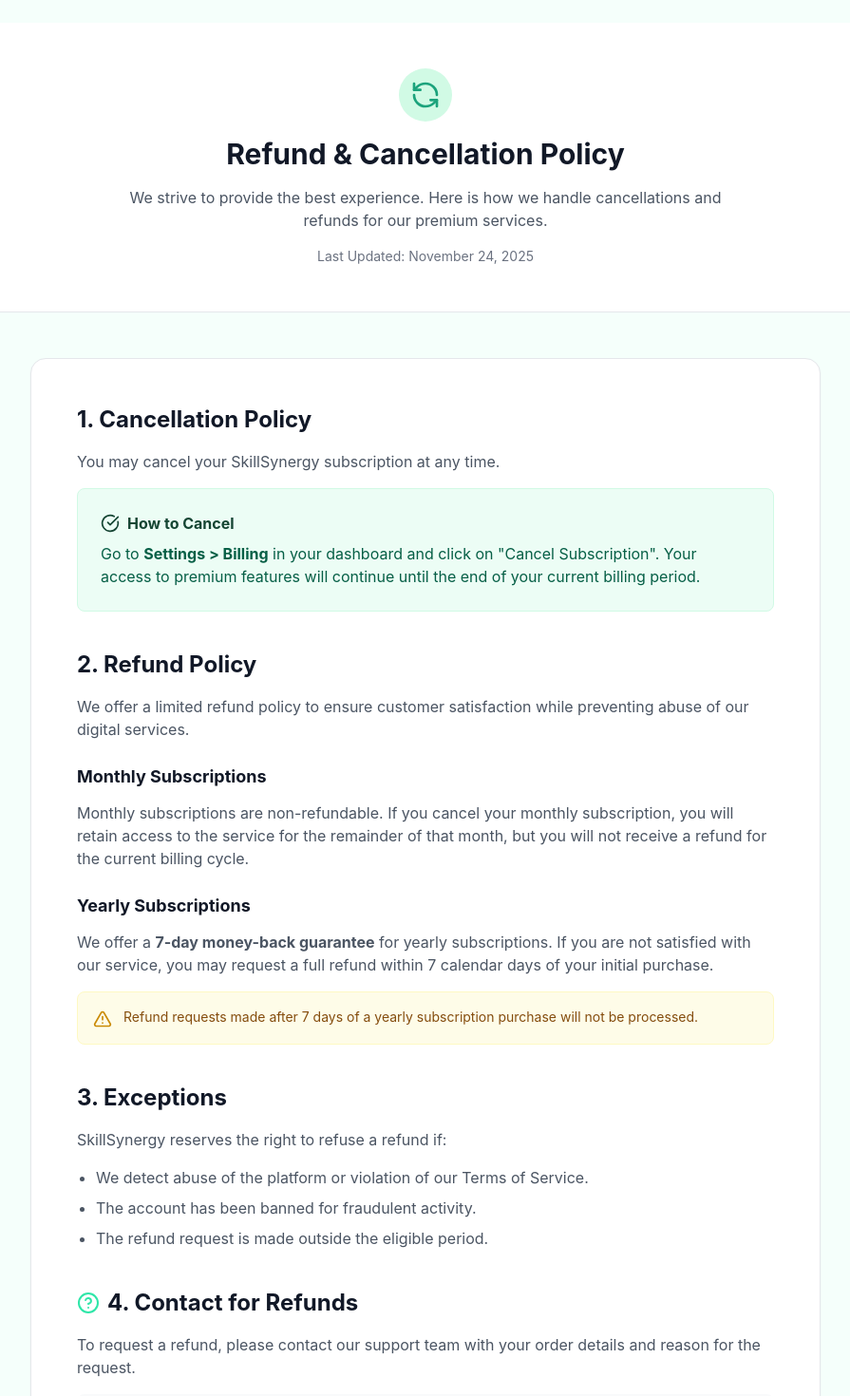
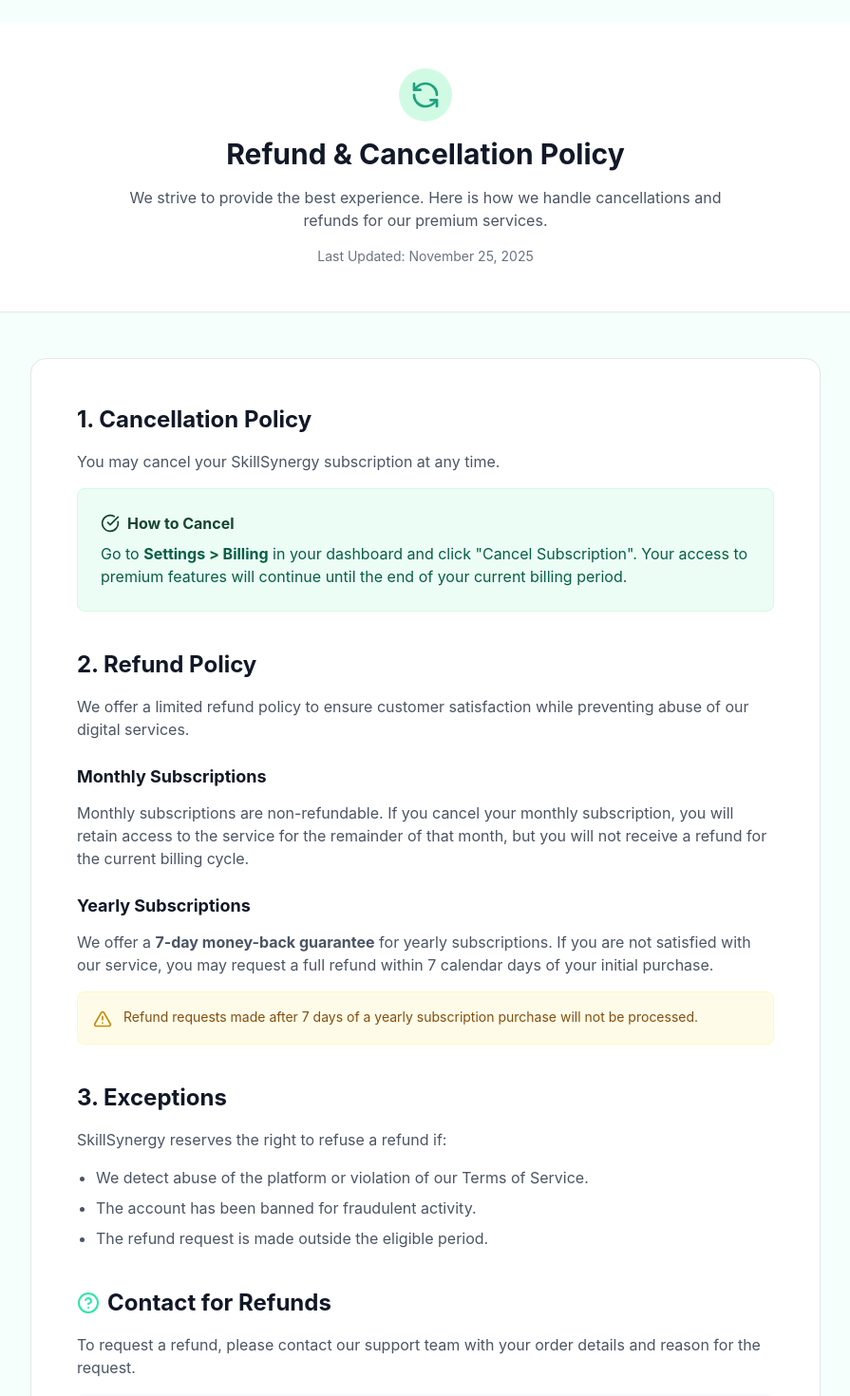
Before and after one commit to Psyodrz/SkillSynergy, a React (Vite) app in the folder client/: page /refund in a window 1280 px wide. Shown: the top 1470 px of the page at 95% size, without its empty margins (192-1087 px from the left). Built offline with nearby package versions, Linux system fonts and the light colour scheme; no server answers.

Commit message:
Update code

```diff
--- a/client/src/pages/CookiePolicyPage.tsx
+++ b/client/src/pages/CookiePolicyPage.tsx
@@ -21,7 +21,7 @@
             This policy explains how SkillSynergy uses cookies and similar technologies to recognize you when you visit our website.
           </p>
           <p className="text-sm text-gray-500 dark:text-gray-500 mt-4">
-            Last Updated: November 24, 2025
+            Last Updated: November 25, 2025
           </p>
         </div>
       </div>
@@ -29,7 +29,7 @@
       {/* Content */}
       <div className="flex-1 max-w-4xl mx-auto px-4 sm:px-6 lg:px-8 py-12">
         <div className="bg-white dark:bg-charcoal-900 rounded-2xl shadow-sm border border-gray-200 dark:border-charcoal-800 p-8 md:p-12 prose dark:prose-invert max-w-none">
-
+          {/* 1. What are cookies? */}
           <section className="mb-10">
             <h2 className="text-2xl font-bold text-gray-900 dark:text-white mb-4 flex items-center gap-2">
               <Info className="w-6 h-6 text-emerald-500" />
@@ -43,6 +43,7 @@
             </p>
           </section>
 
+          {/* 2. Why do we use cookies? */}
           <section className="mb-10">
             <h2 className="text-2xl font-bold text-gray-900 dark:text-white mb-4">
               2. Why do we use cookies?
@@ -50,7 +51,6 @@
             <p className="text-gray-600 dark:text-gray-300 mb-4">
               We use first-party and third-party cookies for several reasons. Some cookies are required for technical reasons in order for our Website to operate, and we refer to these as "essential" or "strictly necessary" cookies. Other cookies also enable us to track and target the interests of our users to enhance the experience on our Online Properties.
             </p>
-
             <div className="grid gap-6 mt-6">
               <div className="bg-gray-50 dark:bg-charcoal-800 p-6 rounded-xl">
                 <h3 className="font-bold text-gray-900 dark:text-white mb-2">Essential Cookies</h3>
@@ -58,16 +58,14 @@
                   These cookies are strictly necessary to provide you with services available through our Website and to use some of its features, such as access to secure areas.
                 </p>
               </div>
-
               <div className="bg-gray-50 dark:bg-charcoal-800 p-6 rounded-xl">
-                <h3 className="font-bold text-gray-900 dark:text-white mb-2">Performance & Functionality Cookies</h3>
+                <h3 className="font-bold text-gray-900 dark:text-white mb-2">Performance &amp; Functionality Cookies</h3>
                 <p className="text-sm text-gray-600 dark:text-gray-400">
                   These cookies are used to enhance the performance and functionality of our Website but are non-essential to their use. However, without these cookies, certain functionality (like videos) may become unavailable.
                 </p>
               </div>
-
               <div className="bg-gray-50 dark:bg-charcoal-800 p-6 rounded-xl">
-                <h3 className="font-bold text-gray-900 dark:text-white mb-2">Analytics & Customization Cookies</h3>
+                <h3 className="font-bold text-gray-900 dark:text-white mb-2">Analytics &amp; Customization Cookies</h3>
                 <p className="text-sm text-gray-600 dark:text-gray-400">
                   These cookies collect information that is used either in aggregate form to help us understand how our Website is being used or how effective our marketing campaigns are, or to help us customize our Website for you.
                 </p>
@@ -75,6 +73,7 @@
             </div>
           </section>
 
+          {/* 3. How can I control cookies? */}
           <section className="mb-10">
             <h2 className="text-2xl font-bold text-gray-900 dark:text-white mb-4 flex items-center gap-2">
               <Settings className="w-6 h-6 text-emerald-500" />
@@ -88,6 +87,7 @@
             </p>
           </section>
 
+          {/* 4. Updates to this Policy */}
           <section className="mb-10">
             <h2 className="text-2xl font-bold text-gray-900 dark:text-white mb-4 flex items-center gap-2">
               <ShieldCheck className="w-6 h-6 text-emerald-500" />
@@ -98,6 +98,7 @@
             </p>
           </section>
 
+          {/* 5. Contact Us */}
           <section className="mb-10">
             <h2 className="text-2xl font-bold text-gray-900 dark:text-white mb-4">
               5. Contact Us
@@ -106,7 +107,6 @@
               If you have any questions about our use of cookies or other technologies, please email us at aditya.s70222@gmail.com.
             </p>
           </section>
-
         </div>
       </div>
       <Footer />
--- a/client/src/pages/PrivacyPage.tsx
+++ b/client/src/pages/PrivacyPage.tsx
@@ -3,7 +3,7 @@
 import { Shield, Lock, Eye, FileText, Server, Globe } from 'lucide-react';
 
 const PrivacyPage = () => {
-  const lastUpdated = "November 24, 2025";
+  const lastUpdated = "November 25, 2025";
 
   return (
     <div className="min-h-screen bg-mint-50 dark:bg-charcoal-950 flex flex-col">
--- a/client/src/pages/RefundPage.tsx
+++ b/client/src/pages/RefundPage.tsx
@@ -16,12 +16,12 @@
           <div className="inline-flex items-center justify-center p-3 bg-emerald-100 dark:bg-emerald-900/30 rounded-full mb-4">
             <RefreshCcw className="w-8 h-8 text-emerald-600 dark:text-emerald-400" />
           </div>
-          <h1 className="text-3xl font-bold text-gray-900 dark:text-white mb-4">Refund & Cancellation Policy</h1>
+          <h1 className="text-3xl font-bold text-gray-900 dark:text-white mb-4">Refund &amp; Cancellation Policy</h1>
           <p className="text-gray-600 dark:text-gray-400 max-w-2xl mx-auto">
             We strive to provide the best experience. Here is how we handle cancellations and refunds for our premium services.
           </p>
           <p className="text-sm text-gray-500 dark:text-gray-500 mt-4">
-            Last Updated: November 24, 2025
+            Last Updated: November 25, 2025
           </p>
         </div>
       </div>
@@ -29,11 +29,9 @@
       {/* Content */}
       <div className="flex-1 max-w-4xl mx-auto px-4 sm:px-6 lg:px-8 py-12">
         <div className="bg-white dark:bg-charcoal-900 rounded-2xl shadow-sm border border-gray-200 dark:border-charcoal-800 p-8 md:p-12 prose dark:prose-invert max-w-none">
-
+          {/* 1. Cancellation Policy */}
           <section className="mb-10">
-            <h2 className="text-2xl font-bold text-gray-900 dark:text-white mb-4">
-              1. Cancellation Policy
-            </h2>
+            <h2 className="text-2xl font-bold text-gray-900 dark:text-white mb-4">1. Cancellation Policy</h2>
             <p className="text-gray-600 dark:text-gray-300 mb-4">
               You may cancel your SkillSynergy subscription at any time.
             </p>
@@ -43,24 +41,21 @@
                 How to Cancel
               </h3>
               <p className="text-emerald-800 dark:text-emerald-200">
-                Go to <strong>Settings {'>'} Billing</strong> in your dashboard and click on "Cancel Subscription". Your access to premium features will continue until the end of your current billing period.
+                Go to <strong>Settings {'>'} Billing</strong> in your dashboard and click "Cancel Subscription". Your access to premium features will continue until the end of your current billing period.
               </p>
             </div>
           </section>
 
+          {/* 2. Refund Policy */}
           <section className="mb-10">
-            <h2 className="text-2xl font-bold text-gray-900 dark:text-white mb-4">
-              2. Refund Policy
-            </h2>
+            <h2 className="text-2xl font-bold text-gray-900 dark:text-white mb-4">2. Refund Policy</h2>
             <p className="text-gray-600 dark:text-gray-300 mb-4">
               We offer a limited refund policy to ensure customer satisfaction while preventing abuse of our digital services.
             </p>
-
             <h3 className="text-lg font-bold text-gray-900 dark:text-white mt-6 mb-3">Monthly Subscriptions</h3>
             <p className="text-gray-600 dark:text-gray-300 mb-4">
               Monthly subscriptions are non-refundable. If you cancel your monthly subscription, you will retain access to the service for the remainder of that month, but you will not receive a refund for the current billing cycle.
             </p>
-
             <h3 className="text-lg font-bold text-gray-900 dark:text-white mt-6 mb-3">Yearly Subscriptions</h3>
             <p className="text-gray-600 dark:text-gray-300 mb-4">
               We offer a <strong>7-day money-back guarantee</strong> for yearly subscriptions. If you are not satisfied with our service, you may request a full refund within 7 calendar days of your initial purchase.
@@ -75,10 +70,9 @@
             </div>
           </section>
 
+          {/* 3. Exceptions */}
           <section className="mb-10">
-            <h2 className="text-2xl font-bold text-gray-900 dark:text-white mb-4">
-              3. Exceptions
-            </h2>
+            <h2 className="text-2xl font-bold text-gray-900 dark:text-white mb-4">3. Exceptions</h2>
             <p className="text-gray-600 dark:text-gray-300 mb-4">
               SkillSynergy reserves the right to refuse a refund if:
             </p>
@@ -89,10 +83,11 @@
             </ul>
           </section>
 
+          {/* 4. Contact for Refunds */}
           <section className="mb-10">
             <h2 className="text-2xl font-bold text-gray-900 dark:text-white mb-4 flex items-center gap-2">
               <HelpCircle className="w-6 h-6 text-emerald-500" />
-              4. Contact for Refunds
+              Contact for Refunds
             </h2>
             <p className="text-gray-600 dark:text-gray-300 mb-4">
               To request a refund, please contact our support team with your order details and reason for the request.
@@ -103,7 +98,6 @@
               <p className="text-gray-600 dark:text-gray-400 mt-2 text-sm">Please allow up to 5-7 business days for the refund to appear in your bank account after approval.</p>
             </div>
           </section>
-
         </div>
       </div>
       <Footer />
--- a/client/src/pages/TermsPage.tsx
+++ b/client/src/pages/TermsPage.tsx
@@ -1,4 +1,3 @@
-
 import { Helmet } from 'react-helmet-async';
 import Footer from '../components/Footer';
 import { ScrollText, CheckCircle, AlertCircle } from 'lucide-react';
@@ -21,7 +20,7 @@
             Please read these terms carefully before using SkillSynergy. By accessing or using our platform, you agree to be bound by these terms.
           </p>
           <p className="text-sm text-gray-500 dark:text-gray-500 mt-4">
-            Last Updated: November 24, 2025
+            Last Updated: November 25, 2025
           </p>
         </div>
       </div>
@@ -29,20 +28,16 @@
       {/* Content */}
       <div className="flex-1 max-w-4xl mx-auto px-4 sm:px-6 lg:px-8 py-12">
         <div className="bg-white dark:bg-charcoal-900 rounded-2xl shadow-sm border border-gray-200 dark:border-charcoal-800 p-8 md:p-12 prose dark:prose-invert max-w-none">
-
+          {/* 1. Introduction */}
           <section className="mb-8">
-            <h2 className="text-xl font-bold text-gray-900 dark:text-white mb-4 flex items-center gap-2">
-              1. Introduction
-            </h2>
+            <h2 className="text-xl font-bold text-gray-900 dark:text-white mb-4 flex items-center gap-2">1. Introduction</h2>
             <p className="text-gray-600 dark:text-gray-300 mb-4">
               Welcome to SkillSynergy ("we," "our," or "us"). We provide a digital platform for professionals to share skills, collaborate on projects, and find mentors. These Terms and Conditions govern your use of our website and services.
             </p>
           </section>
-
+          {/* 2. Nature of Services */}
           <section className="mb-8">
-            <h2 className="text-xl font-bold text-gray-900 dark:text-white mb-4 flex items-center gap-2">
-              2. Nature of Services
-            </h2>
+            <h2 className="text-xl font-bold text-gray-900 dark:text-white mb-4 flex items-center gap-2">2. Nature of Services</h2>
             <div className="bg-emerald-50 dark:bg-emerald-900/10 border border-emerald-100 dark:border-emerald-900/30 rounded-lg p-4 mb-4">
               <div className="flex gap-3">
                 <CheckCircle className="w-5 h-5 text-emerald-600 dark:text-emerald-400 flex-shrink-0 mt-0.5" />
@@ -54,9 +49,7 @@
                 </div>
               </div>
             </div>
-            <p className="text-gray-600 dark:text-gray-300 mb-4">
-              Our services include:
-            </p>
+            <p className="text-gray-600 dark:text-gray-300 mb-4">Our services include:</p>
             <ul className="list-disc pl-5 space-y-2 text-gray-600 dark:text-gray-300 mb-4">
               <li>Access to a network of professionals and mentors.</li>
               <li>Project collaboration tools and workspaces.</li>
@@ -64,11 +57,9 @@
               <li>Profile hosting and portfolio display.</li>
             </ul>
           </section>
-
+          {/* 3. User Accounts and Responsibilities */}
           <section className="mb-8">
-            <h2 className="text-xl font-bold text-gray-900 dark:text-white mb-4">
-              3. User Accounts and Responsibilities
-            </h2>
+            <h2 className="text-xl font-bold text-gray-900 dark:text-white mb-4">3. User Accounts and Responsibilities</h2>
             <p className="text-gray-600 dark:text-gray-300 mb-4">
               To access certain features, you must register for an account. You agree to:
             </p>
@@ -79,11 +70,9 @@
               <li>Not use the platform for any illegal or unauthorized purpose.</li>
             </ul>
           </section>
-
+          {/* 4. Payments and Subscriptions */}
           <section className="mb-8">
-            <h2 className="text-xl font-bold text-gray-900 dark:text-white mb-4">
-              4. Payments and Subscriptions
-            </h2>
+            <h2 className="text-xl font-bold text-gray-900 dark:text-white mb-4">4. Payments and Subscriptions</h2>
             <p className="text-gray-600 dark:text-gray-300 mb-4">
               We offer Free, Pro Monthly, Pro Yearly, and Deluxe Yearly plans.
             </p>
@@ -93,11 +82,9 @@
               <li><strong>Taxes:</strong> Prices may be exclusive of applicable taxes, which will be calculated at checkout.</li>
             </ul>
           </section>
-
+          {/* 5. Prohibited Activities */}
           <section className="mb-8">
-            <h2 className="text-xl font-bold text-gray-900 dark:text-white mb-4">
-              5. Prohibited Activities
-            </h2>
+            <h2 className="text-xl font-bold text-gray-900 dark:text-white mb-4">5. Prohibited Activities</h2>
             <div className="bg-red-50 dark:bg-red-900/10 border border-red-100 dark:border-red-900/30 rounded-lg p-4 mb-4">
               <div className="flex gap-3">
                 <AlertCircle className="w-5 h-5 text-red-600 dark:text-red-400 flex-shrink-0 mt-0.5" />
@@ -113,29 +100,23 @@
               Users found engaging in these activities will have their accounts terminated immediately without refund.
             </p>
           </section>
-
+          {/* 6. Intellectual Property */}
           <section className="mb-8">
-            <h2 className="text-xl font-bold text-gray-900 dark:text-white mb-4">
-              6. Intellectual Property
-            </h2>
+            <h2 className="text-xl font-bold text-gray-900 dark:text-white mb-4">6. Intellectual Property</h2>
             <p className="text-gray-600 dark:text-gray-300 mb-4">
               The content, organization, graphics, design, and other matters related to the Site are protected under applicable copyrights and other proprietary laws. You may not copy, redistribute, use or publish any part of the Site without our express permission.
             </p>
           </section>
-
+          {/* 7. Limitation of Liability */}
           <section className="mb-8">
-            <h2 className="text-xl font-bold text-gray-900 dark:text-white mb-4">
-              7. Limitation of Liability
-            </h2>
+            <h2 className="text-xl font-bold text-gray-900 dark:text-white mb-4">7. Limitation of Liability</h2>
             <p className="text-gray-600 dark:text-gray-300 mb-4">
               SkillSynergy shall not be liable for any indirect, incidental, special, consequential or punitive damages, including without limitation, loss of profits, data, use, goodwill, or other intangible losses, resulting from your access to or use of or inability to access or use the service.
             </p>
           </section>
-
+          {/* 8. Contact Information */}
           <section className="mb-8">
-            <h2 className="text-xl font-bold text-gray-900 dark:text-white mb-4">
-              8. Contact Information
-            </h2>
+            <h2 className="text-xl font-bold text-gray-900 dark:text-white mb-4">8. Contact Information</h2>
             <p className="text-gray-600 dark:text-gray-300 mb-4">
               For any questions regarding these Terms, please contact us at:
             </p>
@@ -145,7 +126,6 @@
               <p className="text-gray-600 dark:text-gray-400">Address: Lucknow, Uttar Pradesh, India</p>
             </div>
           </section>
-
         </div>
       </div>
       <Footer />
```
